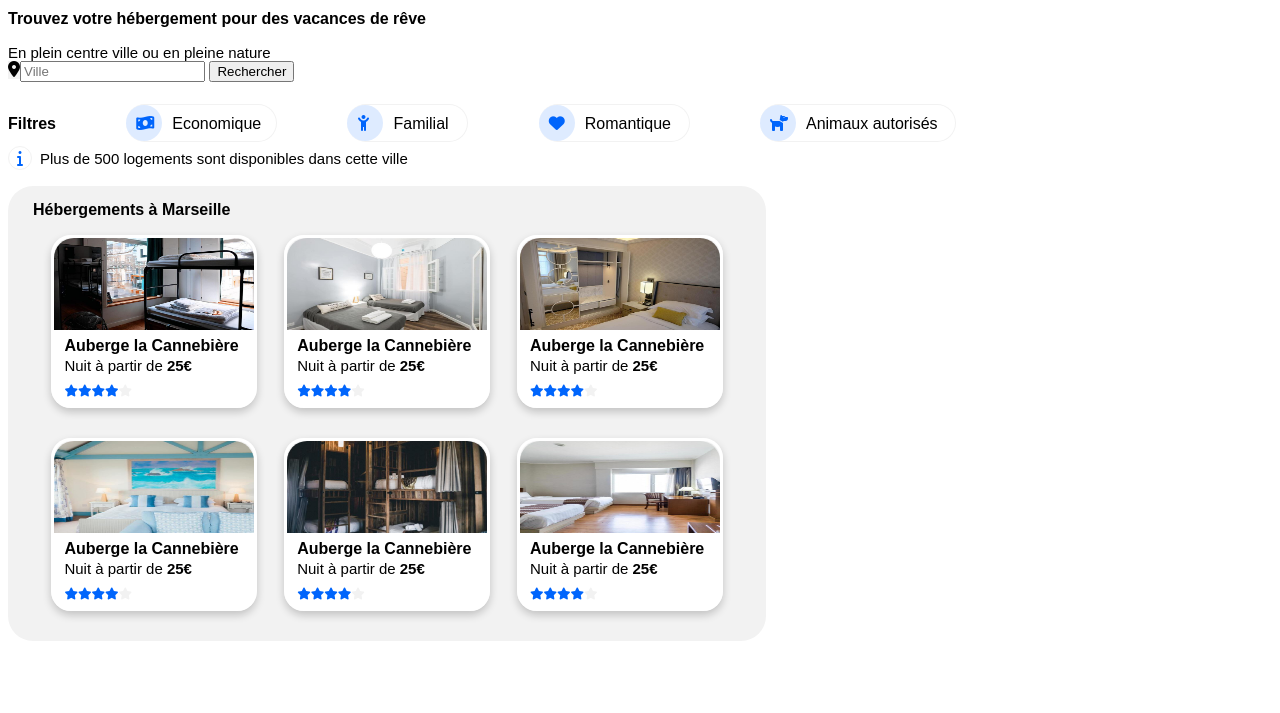
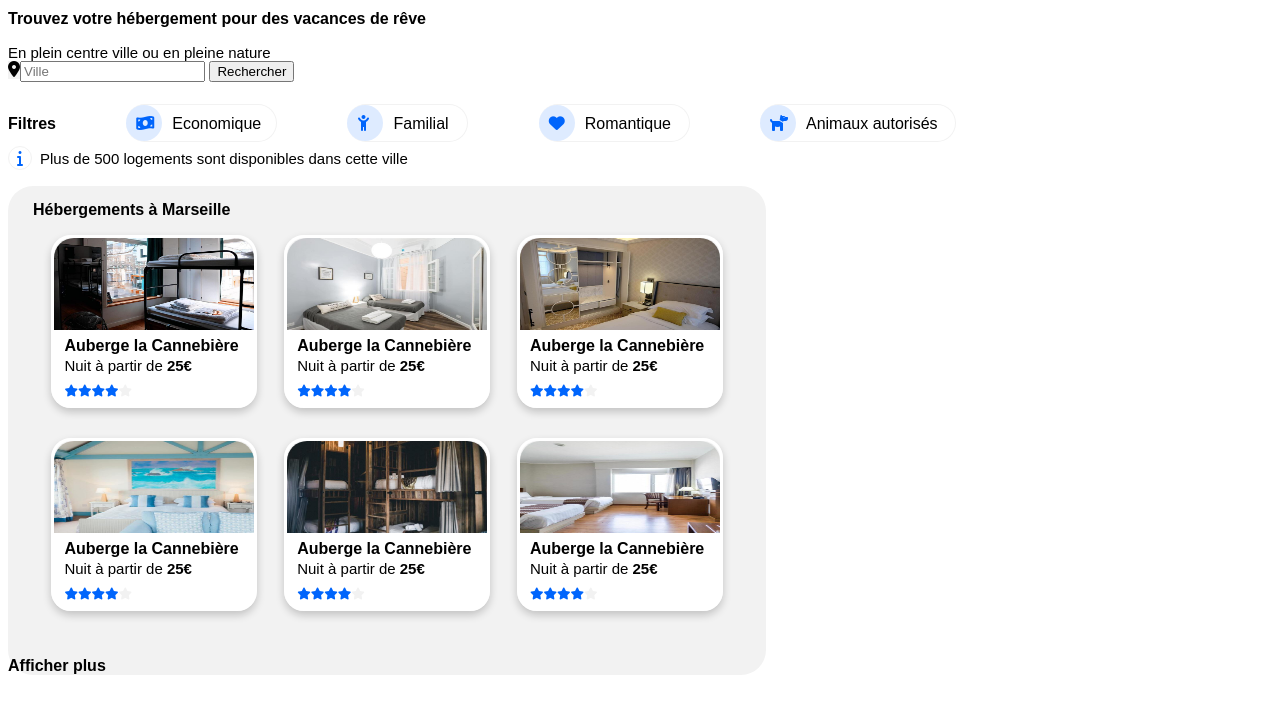
Before and after one commit to chaimayasmina/cpm2-2022-s1-booki-alauzet-chaima, a plain HTML site: page index.html in a window 1280 px wide. Shown: the part 61-774 px from the top of the page. Drawn offline with Linux system fonts and the light colour scheme.

Commit message:
Ajout de la ligne Afficher

```diff
--- a/index.html
+++ b/index.html
@@ -175,7 +175,7 @@
 					</div>
 				</div>
 			</div>
-
+			<h1 class="afficher">Afficher plus</h1>
 		</section>
 
 	</body>
```
Lines whose indentation alone changed are shown as unchanged.
